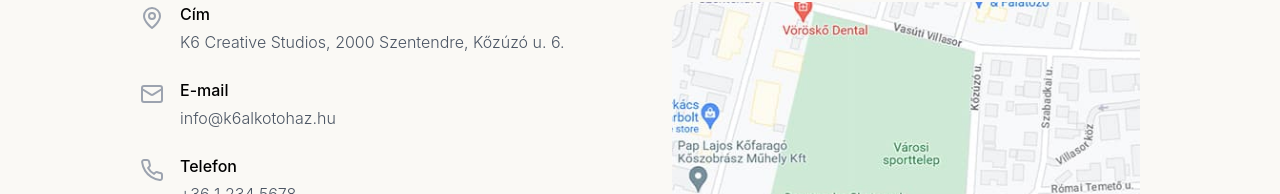
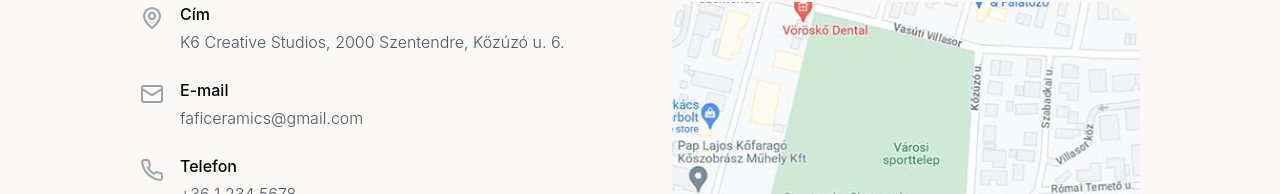
Before and after one commit to novakadam/k6-website, a React (Vite) app: page /contact in a window 1280 px wide. Shown: the part 394-588 px from the top of the page. Built offline with nearby package versions, Linux system fonts and the light colour scheme.

Commit message:
contact git push
git add .
git commit -m contact

```diff
--- a/src/pages/ContactPage.jsx
+++ b/src/pages/ContactPage.jsx
@@ -84,7 +84,7 @@ import { toast } from '@/components/ui/use-toast';
                     <Mail className="w-6 h-6 text-gray-400 mt-1" />
                     <div>
                       <p className="font-medium mb-1"><EditableField as="span" isEditable={isEditMode} initialValue="E-mail" /></p>
-                      <EditableField as="a" href="mailto:info@k6alkotohaz.hu" className="text-gray-600 hover:text-gray-900" isEditable={isEditMode} initialValue="info@k6alkotohaz.hu" />
+                      <EditableField as="a" href="mailto:info@k6alkotohaz.hu" className="text-gray-600 hover:text-gray-900" isEditable={isEditMode} initialValue="faficeramics@gmail.com" />
                     </div>
                   </div>
 
```
